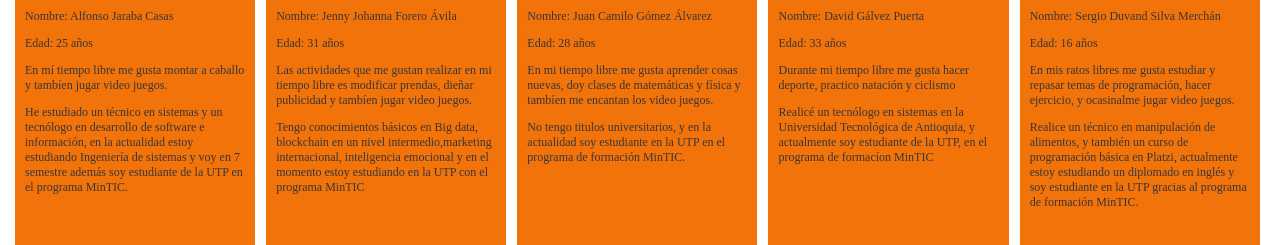
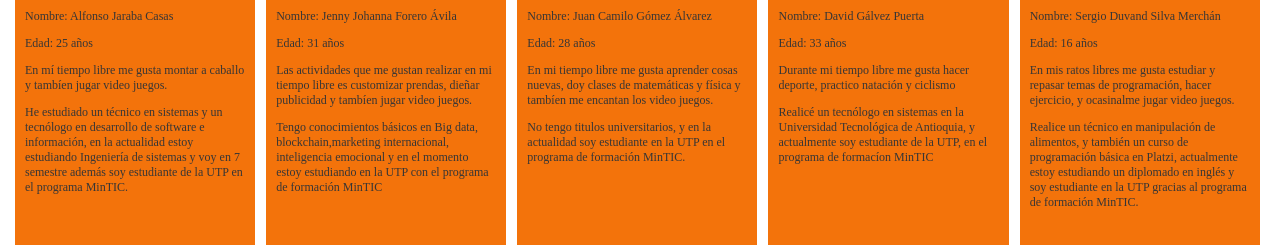
Before and after one commit to SergioDuvand/semana-1-GrupoE-2-27, a plain HTML site: page index.html in a window 1280 px wide. Shown: the part 856-1101 px from the top of the page. Drawn offline with Linux system fonts and the light colour scheme.

Commit message:
commit por Jenny

```diff
--- a/index.html
+++ b/index.html
@@ -90,8 +90,8 @@
             <hr>
             <p>Nombre: Jenny Johanna Forero Ávila</p>
             <p>Edad: 31 años</p>
-            <p>Las actividades que me gustan realizar en mi tiempo libre es modificar prendas, dieñar publicidad y tambíen jugar video juegos.</p>
-            <p>Tengo conocimientos básicos en Big data, blockchain en un nivel intermedio,marketing internacional, inteligencia emocional y en el momento estoy estudiando en la UTP con el programa MinTIC</p>
+            <p>Las actividades que me gustan realizar en mi tiempo libre es customizar prendas, dieñar publicidad y tambíen jugar video juegos.</p>
+            <p>Tengo conocimientos básicos en Big data, blockchain,marketing internacional, inteligencia emocional y en el momento estoy estudiando en la UTP con el programa de formación MinTIC</p>
         </div>
         <div>
             <img src="img/juanCamiloFoto.jpeg" alt="Foto de Juan Camilo" class="foto">
```
